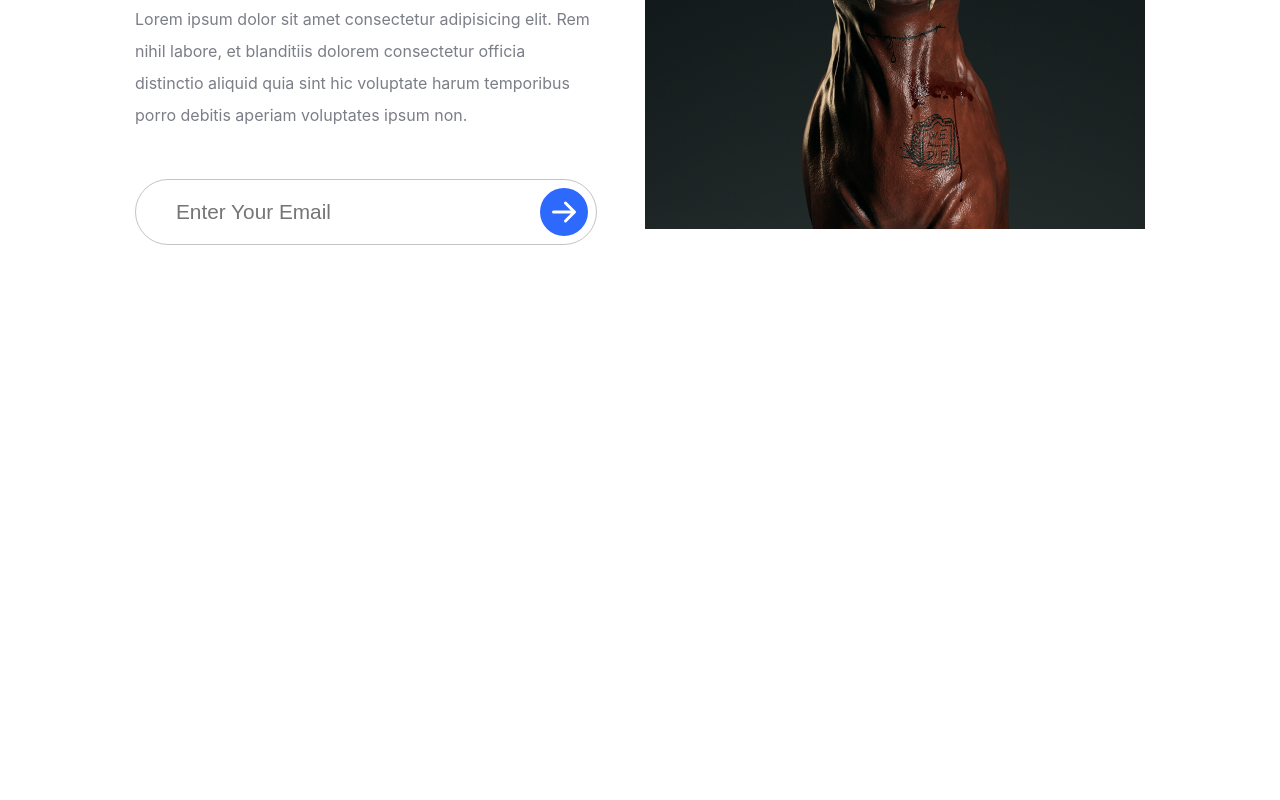
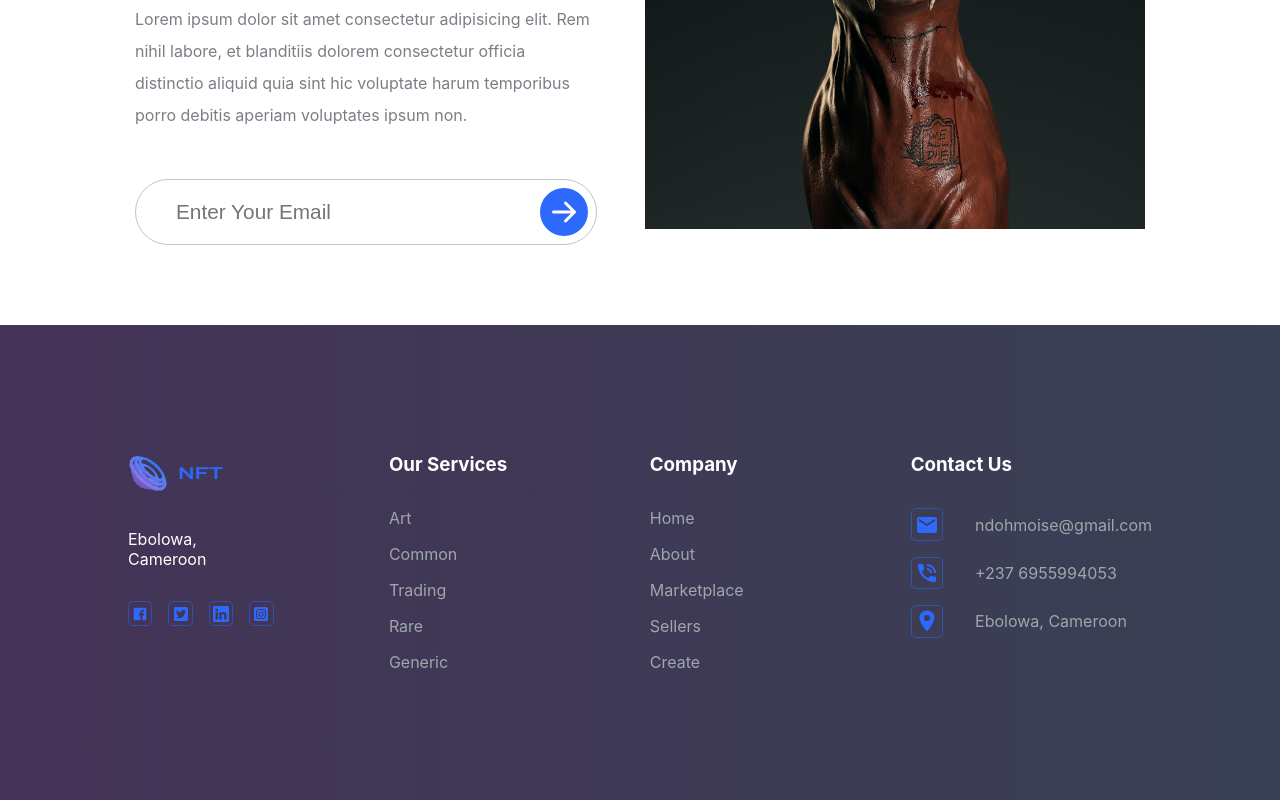
Before and after one commit to ndohvich/Responsive_NFT_Marketplace, a React (Create React App) app in the folder nft-marketplace/: page / in a window 1280 px wide. Shown: the part 4590-5390 px from the top of the page. Before the commit the page ends 4915 px from the top, so only its background shows below. Built offline with nearby package versions, Linux system fonts and the light colour scheme.

Commit message:
fin du projet

```diff
--- a/nft-marketplace/src/App.js
+++ b/nft-marketplace/src/App.js
@@ -5,16 +5,19 @@ import Home from './components/Home';
 import Choose from './components/Choose';
 import { Marketplace } from './components/Marketplace';
 import Subscribe from './components/Subscribe';
+import Footer from './components/Footer';
 
 function App() {
   return (
     <div>
+      <scrollToTop />
       <Home />
       <Clients />
       <CreateAndSell />
       <Choose />
       <Marketplace />
       <Subscribe />
+      <Footer />
     </div>
   )
 }
--- a/nft-marketplace/src/components/Choose.jsx
+++ b/nft-marketplace/src/components/Choose.jsx
@@ -43,4 +43,26 @@ const Section = styled.section`
             line-height: 2rem;
         }
     }
+    @media screen and (min-width: 280px) and (max-width: 1080px) {
+        flex-direction: column;
+        margin: 2rem;
+        .image {
+          display: flex;
+          justify-content: center;
+          align-items: center;
+          img {
+            height: 50vw;
+          }
+        }
+        .content {
+          gap: 1rem;
+          h2 {
+            font-size: 1rem;
+          }
+          p {
+            line-height: 1.3rem;
+            font-size: 0.9rem;
+          }
+        }
+      }
 `;
--- a/nft-marketplace/src/components/Clients.jsx
+++ b/nft-marketplace/src/components/Clients.jsx
@@ -29,4 +29,26 @@ const Section = styled.section`
     align-items: center;
     margin: 0 2rem;
     margin-bottom: 5rem;
+    @media screen and (min-width: 280px) and (max-width: 1080px) {
+        flex-direction: column;
+        margin: 2rem;
+        .image {
+          display: flex;
+          justify-content: center;
+          align-items: center;
+          img {
+            height: 50vw;
+          }
+        }
+        .content {
+          gap: 1rem;
+          h2 {
+            font-size: 1rem;
+          }
+          p {
+            line-height: 1.3rem;
+            font-size: 0.9rem;
+          }
+        }
+      }
 `;
--- a/nft-marketplace/src/components/CreateAndSell.jsx
+++ b/nft-marketplace/src/components/CreateAndSell.jsx
@@ -99,4 +99,19 @@ const Section = styled.section`
             }
         }
     }
+    @media screen and (min-width: 280px) and (max-width: 1080px) {
+        margin: 2rem;
+        .title {
+          h2 {
+            font-size: 2rem;
+          }
+        }
+        .container {
+          padding: 1rem;
+          .content {
+            flex-direction: column;
+            gap: 1rem;
+          }
+        }
+    }
 `;
--- a/nft-marketplace/src/components/Footer.jsx
+++ b/nft-marketplace/src/components/Footer.jsx
@@ -23,8 +23,127 @@ export default function Footer() {
             icon: <IoLocationSharp />,
             value: "Ebolowa, Cameroon",
         },
-    ]
+    ];
+    const socialIcons = [
+        <AiFillFacebook />,
+        <FaTwitterSquare />,
+        <BsLinkedin />,
+        <FaInstagramSquare />,
+    ];
   return (
-    <div>Footer</div>
+    <Container>
+        <div className="row">
+            <div className="brand">
+                <img src={logo} alt="logo" />
+            </div>
+            <div className="description">
+                Ebolowa, Cameroon
+            </div>
+            <div className="social-icons">
+                {socialIcons.map((icon) => {
+                    return <div className="icon">{icon}</div>;
+                })}
+            </div>
+        </div>
+        <div className="row">
+            <h3>Our Services</h3>
+            <ul className="list">
+                {servicesLinks.map((link) => {
+                    return <li key={link}>{link}</li>;
+                })}
+            </ul>
+        </div>
+        <div className="row">
+            <h3>Company</h3>
+            <ul className="list">
+                {companyLinks.map((link) => {
+                    return <li key={link}>{link}</li>
+                })}
+            </ul>
+        </div>
+        <div className="row">
+            <h3>Contact Us</h3>
+            <ul>
+                {contactInfo.map(({icon, value}) => {
+                    return (
+                        <li>
+                            <div className="icon">{icon}</div>
+                            <span>{value}</span>
+                        </li>
+                    );
+                })}
+            </ul>
+        </div>
+    </Container>
   )
 }
+
+const Container = styled.footer`
+    background: #443357;
+    background: linear-gradient(to right, #443357, #394053);
+    display: grid;
+    grid-template-columns: repeat(4, 1fr);
+    padding: 8rem;
+    gap: 7rem;
+    .row{
+        color: #9ea7ad;
+        display: flex;
+        flex-direction: column;
+        gap: 2rem;
+        .brand{
+
+        }
+        h3{
+            color: white;
+        }
+        .description{
+            color: white;
+        }
+        .social-icons{
+            display: flex;
+            gap: 1rem;
+            .icon{
+                border: 1px solid #2d68fd7f;
+                padding: 0.2rem;
+                display: flex;
+                justify-content: center;
+                align-items: center;
+                border-radius: 0.3rem;
+                cursor: pointer;
+                svg{
+                    color: #2d69fd;
+                }
+            }
+        }
+        ul{
+            list-style: none;
+            display: flex;
+            flex-direction: column;
+            gap: 1rem;
+            li{
+                display: flex;
+                gap: 2rem;
+                display: flex;
+                align-items: center;
+                .icon{
+                    border: 1px solid #2d68fd7f;
+                    padding: 0.2rem;
+                    display: flex;
+                    justify-content: center;
+                    align-items: center;
+                    border-radius: 0.3rem;
+                    cursor: pointer;
+                    svg{
+                        color:  #2d69fd;
+                        font-size 1.5rem;
+                    }
+                }
+            }
+        }
+    }
+    @media screen and (min-width: 280px) and (max-width: 1080px){
+        grid-template-columns: 1fr;
+        padding: 2rem;
+        gap: 2rem;
+    }
+`;
--- a/nft-marketplace/src/components/Home.jsx
+++ b/nft-marketplace/src/components/Home.jsx
@@ -117,4 +117,42 @@ const Section = styled.section`
             }
         }
     }
+    @media screen and (min-width: 280px) and (max-width: 1080px) {
+        margin: 0;
+        border-radius: 0;
+        .container {
+          flex-direction: column;
+          margin: 0;
+          padding: 2rem;
+          gap: 2rem;
+          justify-content: center;
+          align-items: center;
+          .content {
+            padding-right: 0;
+            h1 {
+              font-size: 3rem;
+              span {
+                img {
+                  height: 2rem;
+                }
+              }
+            }
+            .buttons {
+              flex-direction: column;
+              justify-content: center;
+              align-items: center;
+            }
+            .data {
+              justify-content: center;
+              align-items: center;
+              gap: 2rem;
+            }
+          }
+          .image {
+            img {
+              height: 15rem;
+            }
+          }
+        }
+      }
 `;
--- a/nft-marketplace/src/components/Marketplace.jsx
+++ b/nft-marketplace/src/components/Marketplace.jsx
@@ -165,4 +165,17 @@ const Section = styled.section`
             }
         }
     }
+    @media screen and (min-width: 280px) and (max-width: 1080px) {
+        margin: 2rem;
+        .marketPlaceTypes {
+          display: grid;
+          grid-template-columns: repeat(auto-fit, minmax(120px, 1fr));
+        }
+        .marketPlaces {
+          display: flex;
+          flex-direction: column;
+          justify-content: center;
+          align-items: center;
+        }
+      }
 `;
--- a/nft-marketplace/src/components/Navbar.jsx
+++ b/nft-marketplace/src/components/Navbar.jsx
@@ -1,5 +1,4 @@
 import React from 'react'
-import Home from './Home'
 import Button from './Button';
 import logo from "../assets/logo.png";
 import styled from "styled-components";
@@ -66,4 +65,59 @@ const Nav = styled.nav`
             }
         }
     }
+    @media screen and (min-width: 280px) and (max-width: 1080px) {
+        position: relative;
+        padding: 1rem 2rem;
+        z-index: 999;
+        margin: 0;
+        button {
+          display: none;
+        }
+        .account-info {
+          display: none;
+        }
+        .brand {
+          display: flex;
+          justify-content: space-between;
+          align-items: center;
+          width: 100%;
+        }
+        .toggle {
+          padding-right: 1rem;
+          display: block;
+          z-index: 51;
+          svg {
+            color: #2d69fd;
+          }
+        }
+        .show {
+          opacity: 1 !important;
+          visibility: visible !important;
+        }
+        .links {
+          z-index: 50;
+          position: absolute;
+          overflow-x: hidden;
+          top: 0;
+          right: 0;
+          width: ${({ state }) => (state ? "60%" : "0%")};
+          height: 100vh;
+          background-color: white;
+          opacity: 0;
+          visibility: hidden;
+          transition: 0.7s ease-in-out;
+          clip-path: none;
+          ul {
+            flex-direction: column;
+            text-align: center;
+            height: 100%;
+            justify-content: center;
+            li {
+              a {
+                color: #2d69fd;
+              }
+            }
+          }
+        }
+      }
 `;
--- a/nft-marketplace/src/components/Subscribe.jsx
+++ b/nft-marketplace/src/components/Subscribe.jsx
@@ -70,4 +70,34 @@ const Section = styled.section`
             }
         }
     }
+    @media screen and (min-width: 280px) and (max-width: 1080px) {
+        flex-direction: column;
+        margin: 0 2rem;
+        gap: 2rem;
+        margin-bottom: 2rem;
+        .image {
+          display: flex;
+          justify-content: center;
+          align-items: center;
+          img {
+            height: 80vw;
+          }
+        }
+        .content {
+          gap: 1rem;
+          h2 {
+            font-size: 2rem;
+          }
+          p {
+            line-height: 1.4rem;
+          }
+          .input-container {
+            display: none;
+            width: max-content;
+            input {
+              width: 50%;
+            }
+          }
+        }
+      }
 `;
```
Also changed, not shown: nft-marketplace/src/components/ScrollToTop.jsx (added, +48 -0 lines).
